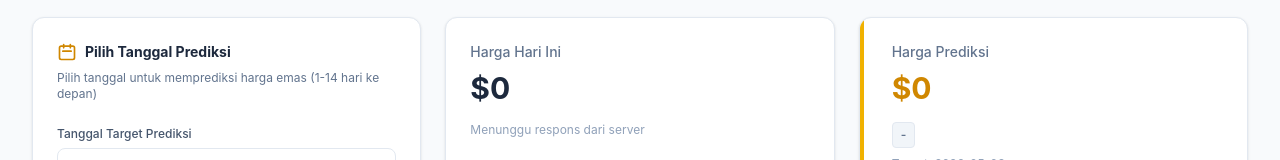
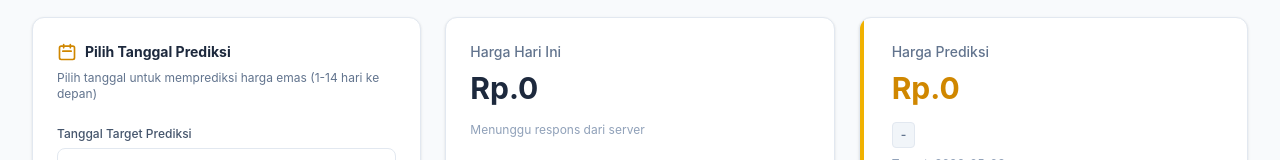
Before and after one commit to Aulyaaaaa/Goldsight, a React (Vite) app: page / in a window 1280 px wide. Both pictures are taken after a click on the button "Prediksi". Shown: the part 172-332 px from the top of the page. Built offline with nearby package versions, Linux system fonts and the light colour scheme; no server answers.

Commit message:
edit mata uang

```diff
--- a/src/pages/Prediction.jsx
+++ b/src/pages/Prediction.jsx
@@ -37,8 +37,21 @@ export default function Prediction() {
         setStatusRekomendasi(dataBE.recommendation);
 
         const tanda = dataBE.predicted_delta > 0 ? '+' : '';
-        setSelisihHarga(`${tanda}${dataBE.predicted_delta} USD (${tanda}${dataBE.delta_pct}%)`);
+        setSelisihHarga(`${tanda}${dataBE.predicted_delta} Rupiah (${tanda}${dataBE.delta_pct}%)`);
         setAlasanRekomendasi(`Mesin memprediksi perubahan harga sebesar ${dataBE.delta_pct}% menuju target.`);
+
+        setDataGrafik([
+        {
+        tanggal: "Hari Ini",
+        aktual: dataBE.last_price,
+        prediksi: dataBE.last_price
+        },
+        {
+        tanggal: tanggalInput,
+        aktual: null,
+        prediksi: dataBE.predicted_price
+        }
+        ]);
 
       } else {
         alert("Server terhubung, tapi gagal memproses data.");
@@ -100,7 +113,7 @@ export default function Prediction() {
 
         <div className="bg-white p-6 rounded-xl shadow-sm border border-slate-200">
           <h3 className="text-sm font-medium text-slate-500 mb-2">Harga Hari Ini</h3>
-          <p className="text-3xl font-bold text-slate-800">${hargaHariIni}</p>
+          <p className="text-3xl font-bold text-slate-800">Rp.{hargaHariIni}</p>
           <p className="mt-4 text-xs text-slate-400">Menunggu respons dari server</p>
         </div>
 
@@ -108,7 +121,7 @@ export default function Prediction() {
           <div className="absolute left-0 top-0 bottom-0 w-1 bg-yellow-500"></div>
           <h3 className="text-sm font-medium text-slate-500 mb-2 pl-2">Harga Prediksi</h3>
           <div className="pl-2">
-            <p className="text-3xl font-bold text-yellow-600">${hargaPrediksi}</p>
+            <p className="text-3xl font-bold text-yellow-600">Rp.{hargaPrediksi}</p>
             <div className="mt-4 flex items-center gap-2">
               <span className="text-xs font-semibold px-2 py-1 rounded bg-slate-100 text-slate-500 border border-slate-200">
                 {selisihHarga}
```
